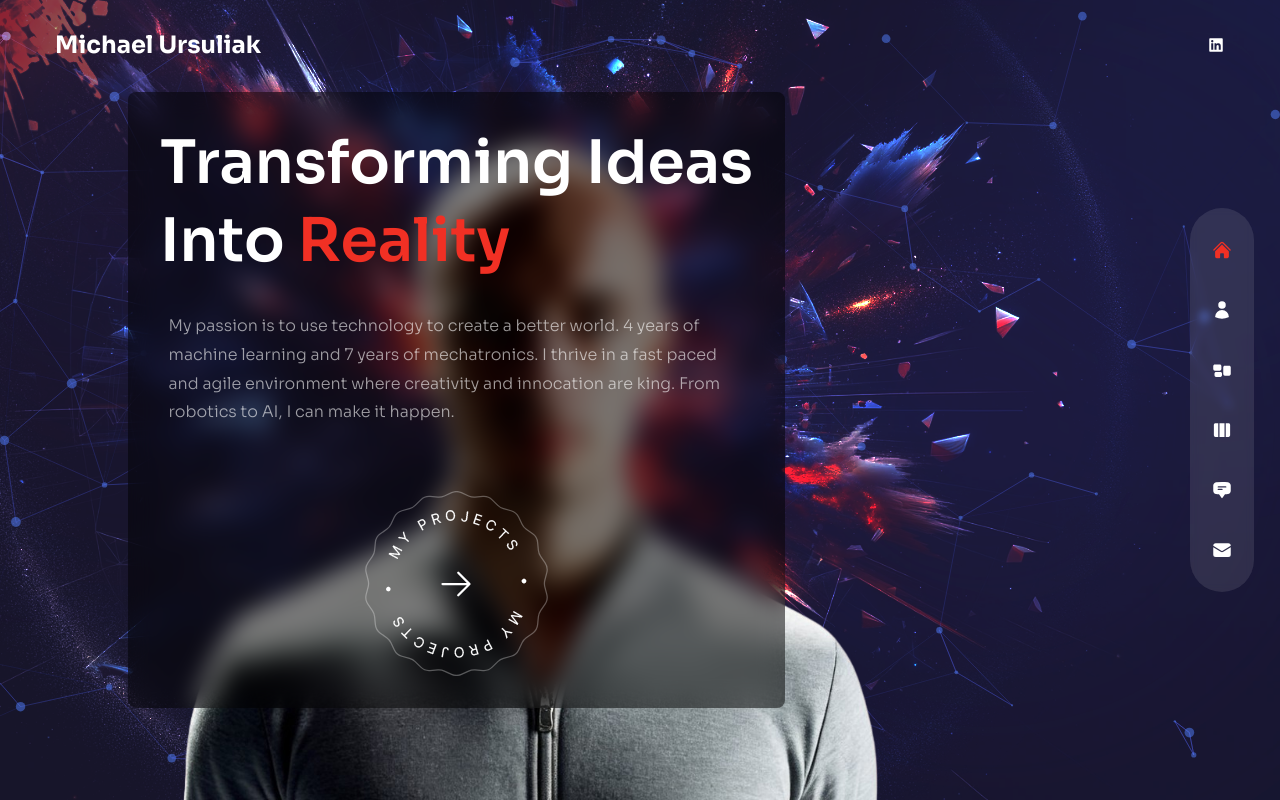
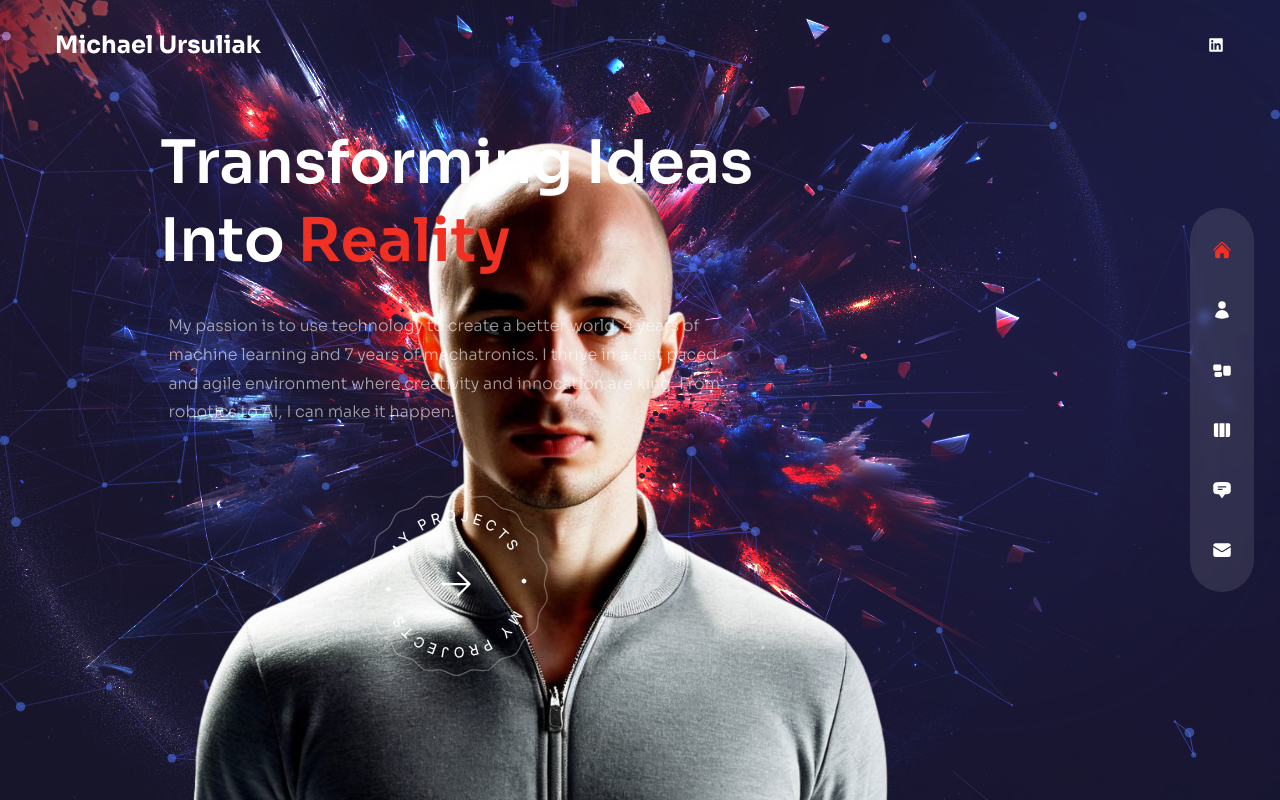
Before and after one commit to LuckierBread/LuckierBread.github.io, a Next.js app: page / in a window 1280 px wide. Built offline with nearby package versions, Linux system fonts and the light colour scheme.

Commit message:
changed and optimized home screen

```diff
--- a/pages/index.js
+++ b/pages/index.js
@@ -14,18 +14,18 @@ import { fadeIn } from '../variants';
 
 const Home = () => {
   return (
-    <div className='bg-primary/60 h-full flex items-center justify-center'>
+    <div className='bg-primary/60 h-full flex items-center justify-between'>
       {/* text */}
       <div className='w-full h-full bg-color black/10 absolute flex items-center justify-center z-10'>
         <div className='xl:absolute xl:left-[10%] z-20 flex flex-col justify-center items-center
-          xl:text-left backdrop-blur-md bg-opacity-50 bg-black rounded-lg px-8 py-8'>
+          xl:text-left px-8 py-8'>
           {/* title */}
           <motion.h1
-          variants={fadeIn('down', 0.2)}
-          initial='hidden'
-          animate='show'
-          exit='hidden'
-          className='h1'
+            variants={fadeIn('down', 0.2)}
+            initial='hidden'
+            animate='show'
+            exit='hidden'
+            className='h1'
           >
             Transforming Ideas <br /> Into{' '}
             <span className='text-accent'>Reality</span>
@@ -59,11 +59,9 @@ const Home = () => {
         </div>
       </div>
       {/* image */}
-      <div className='w-[1500px] z-4 h-full absolute right-[-0%] bottom-0 '>
+      <div className='flex items-center justify-center w-[1500px] z-4 h-full absolute right-0 bottom-0 '>
         {/* bg img */}
-        {/* <div className='bg-none xl:bg-explosion xl:bg-cover xl:bg-right xl:bg-no-repeat w-full h-full absolute left-[45%]
-        mix-blend-color-dodge translate-z-0'></div> */}
-        <div className='bg-gradient-to-t xl:bg-explosion xl:bg-cover xl:bg-center xl:bg-no-repeat w-full h-full absolute
+        <div className='bg-gradient-to-t xl:bg-explosion xl:bg-cover xl:bg-center w-full h-full absolute
         mix-blend-color-dodge'></div>
         {/* particles */}
         <ParticlesContainer />
@@ -74,7 +72,7 @@ const Home = () => {
           animate='show'
           exit='hidden'
           transition={{ duration: 1, ease: 'easeInOut' }}
-          className='w-full h-full max-w-[800px] max-h-[700px] absolute lg:bottom-[0%] lg:right-[24%]'
+          className='w-full h-full max-w-[800px] max-h-[700px] absolute lg:bottom-0 right-1/8'
         >
           <Avatar />
         </motion.div>
```
